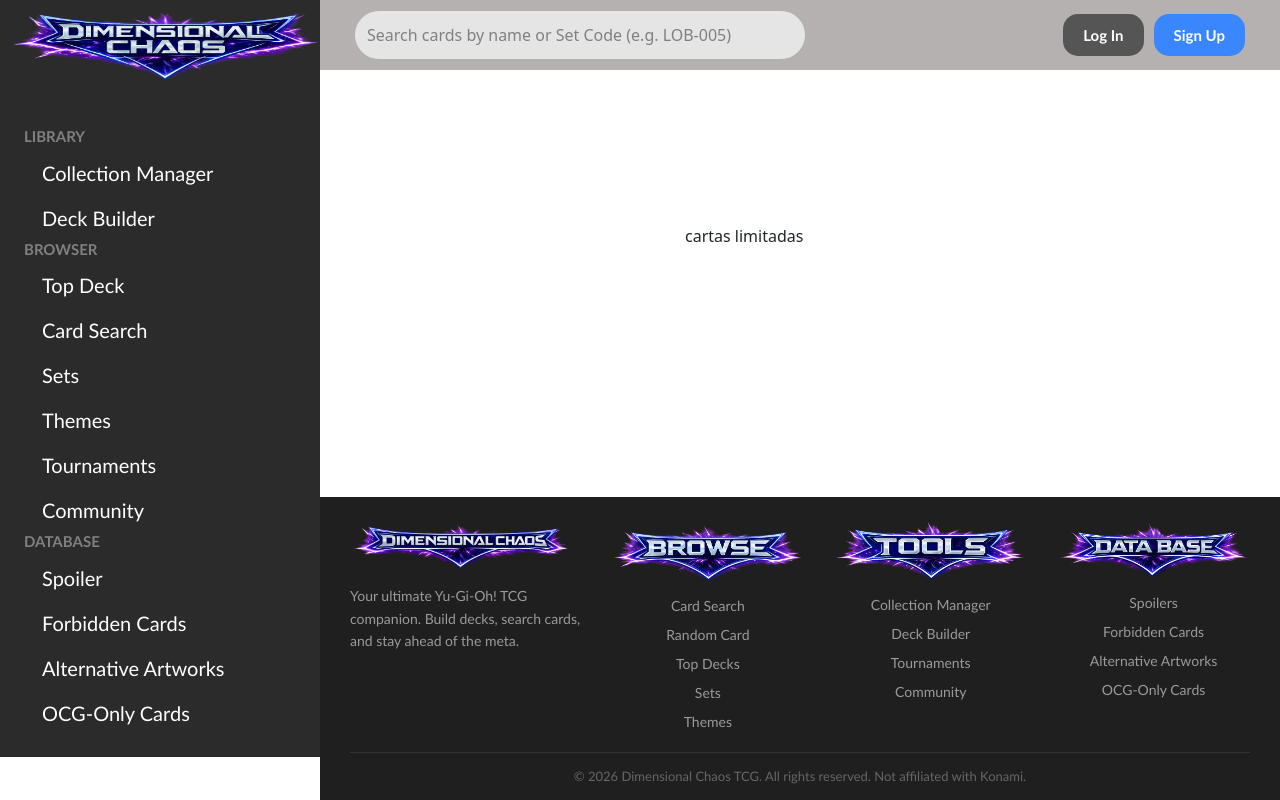
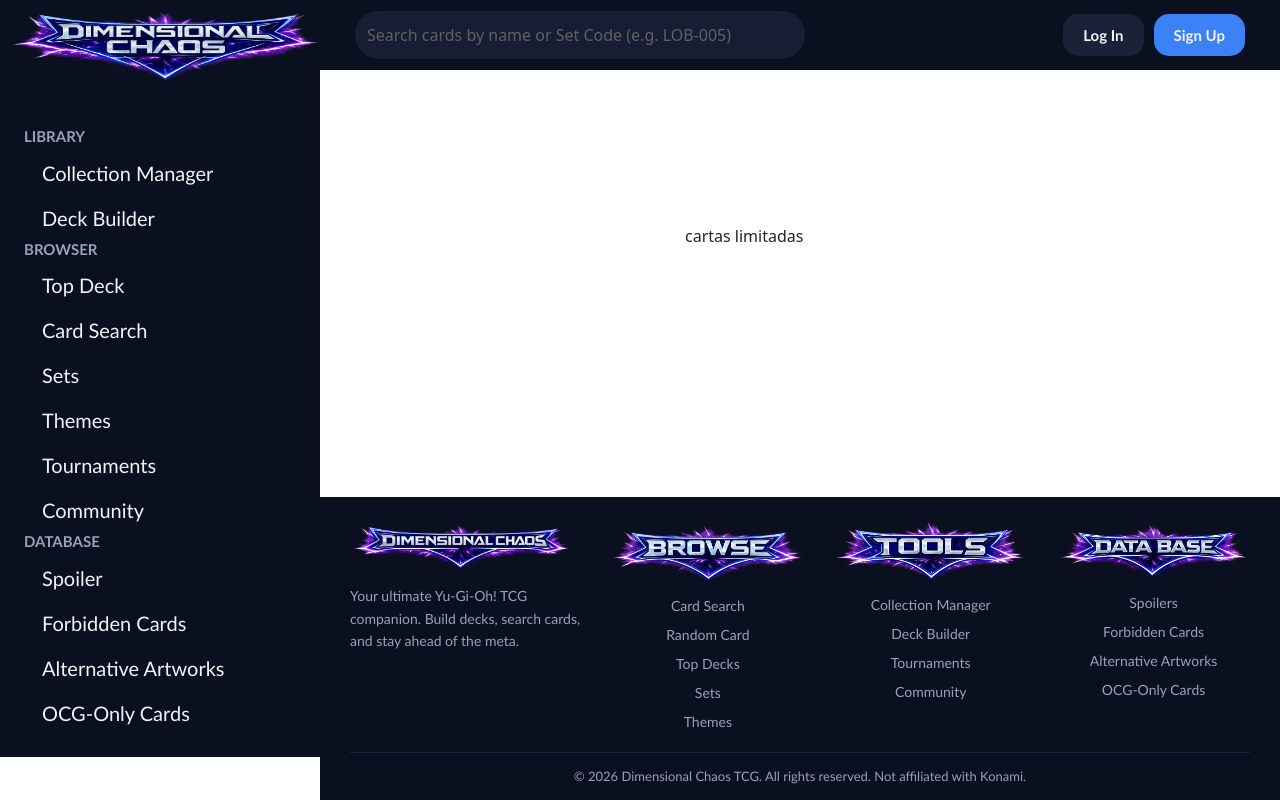
Before and after one commit to BigBossSpektrum/Dimensional-Chaos-TCG, a Django app: page /random_card/ in a window 1280 px wide. Run offline with Django 5.2, Linux system fonts and the light colour scheme; data that the repository does not hold is empty; some libraries are stand-ins or nearby versions; some web fonts are replaced.

Commit message:
feat: update sidebar and button styles for improved UI consistency

```diff
--- a/static/css/styles_base.css
+++ b/static/css/styles_base.css
@@ -24,7 +24,7 @@ sidebar::-webkit-scrollbar{
     justify-content: space-between;
     align-items: center;
     padding: 20px 35px;
-    background-color: #b6b1b1;
+    background-color: #0B1020;
     max-width: 100%;
     height: 70px;
 }
@@ -49,8 +49,8 @@ sidebar::-webkit-scrollbar{
 }
 
 .navbar_sidebar_style{
-    background-color: #2b2b2b;
-    color: white;
+    background-color: #0B1020;
+    color: #F3F4F6;
     display: flex;
     flex-direction: column;
     align-items: start;
@@ -62,7 +62,7 @@ sidebar::-webkit-scrollbar{
 
 .link_styledLink{
     text-decoration: none;
-    color: white;
+    color: #F3F4F6;
     font-weight: 600;
     font-family: 'Gill Sans', 'Gill Sans MT', Calibri, 'Trebuchet MS', sans-serif;
     display: block;
@@ -123,7 +123,7 @@ sidebar::-webkit-scrollbar{
 
 .mainMenu_styledLink{
     text-decoration: none;
-    color: white;
+    color: #F3F4F6;
     font-size: 20px;
     margin-left: 16px;
     display: flex;
@@ -135,12 +135,11 @@ sidebar::-webkit-scrollbar{
 }
 
 .mainMenu_separador{
-    color: gray;
+    color: #94a3b8;
     padding-left: 14px;
     font-size: 15px;
     font-weight: 800;
     font-family: 'Gill Sans', 'Gill Sans MT', Calibri, 'Trebuchet MS', sans-serif;
-    font-weight: 800;
 }
 
 .column{
@@ -158,9 +157,9 @@ sidebar::-webkit-scrollbar{
 }
 
 .btn-login{
-    background-color: #555555;
+    background-color: #1A2238;
     text-decoration: none;
-    color: white;
+    color: #F3F4F6;
     padding: 10px 20px;
     border-radius: 15px;
     font-size: 15px;
@@ -172,13 +171,13 @@ sidebar::-webkit-scrollbar{
 }
 
 .btn-login:hover{
-    background-color: #676770;
+    background-color: #A855F7;
 }
 
 .btn-signup{
-    background-color: #3a86ff;
+    background-color: #3B82F6;
     text-decoration: none;
-    color: white;
+    color: #F3F4F6;
     padding: 10px 20px;
     border-radius: 15px;
     font-size: 15px;
@@ -231,7 +230,8 @@ img {
     border: 2px solid transparent;
     border-radius: 25px;
     outline: none;
-    background-color: #f2f2f2;
+    background-color: #1A2238;
+    color: #F3F4F6;
     width: 450px;
     box-sizing: border-box;
     opacity: 0.8;
@@ -460,8 +460,8 @@ img {
 /* ===== Footer ===== */
 
 .site-footer {
-    background-color: #1f1f1f;
-    color: #c0c0c0;
+    background-color: #0B1020;
+    color: #F3F4F6;
     padding: 24px 30px 0;
     font-family: 'Gill Sans', 'Gill Sans MT', Calibri, 'Trebuchet MS', sans-serif;
     font-size: 14px;
@@ -488,7 +488,7 @@ img {
     display: flex;
     align-items: center;
     gap: 12px;
-    color: #ffffff;
+    color: #F3F4F6;
     font-family: "Roboto", sans-serif;
     font-size: 22px;
     font-weight: 600;
@@ -501,7 +501,7 @@ img {
 }
 
 .footer-description {
-    color: #9a9a9a;
+    color: #94a3b8;
     line-height: 1.6;
     margin: 0;
 }
@@ -512,13 +512,13 @@ img {
 }
 
 .footer-socials a {
-    color: #9a9a9a;
+    color: #94a3b8;
     font-size: 20px;
     transition: color 0.2s ease;
 }
 
 .footer-socials a:hover {
-    color: #3a86ff;
+    color: #A855F7;
 }
 
 .footer-section {
@@ -557,21 +557,21 @@ img {
 }
 
 .footer-links a {
-    color: #9a9a9a;
+    color: #94a3b8;
     text-decoration: none;
     transition: color 0.2s ease;
 }
 
 .footer-links a:hover {
-    color: #3a86ff;
+    color: #A855F7;
 }
 
 .footer-bottom {
     text-align: center;
-    border-top: 1px solid #333;
+    border-top: 1px solid #1A2238;
     margin-top: 20px;
     padding: 14px 0;
-    color: #666;
+    color: #94a3b8;
     font-size: 13px;
 }
 
```
Also changed, not shown: other parts of static/css/styles_base.css (+35 -35 lines).
